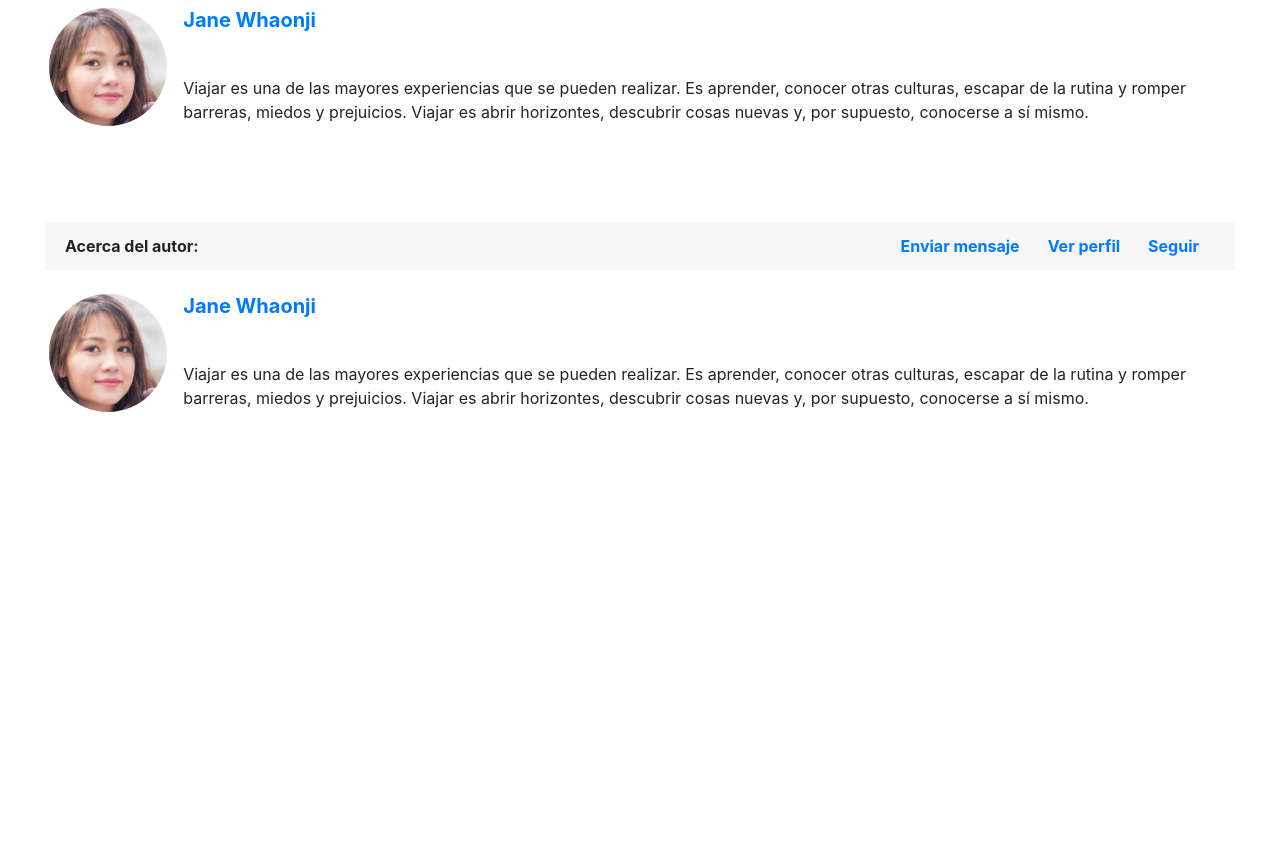
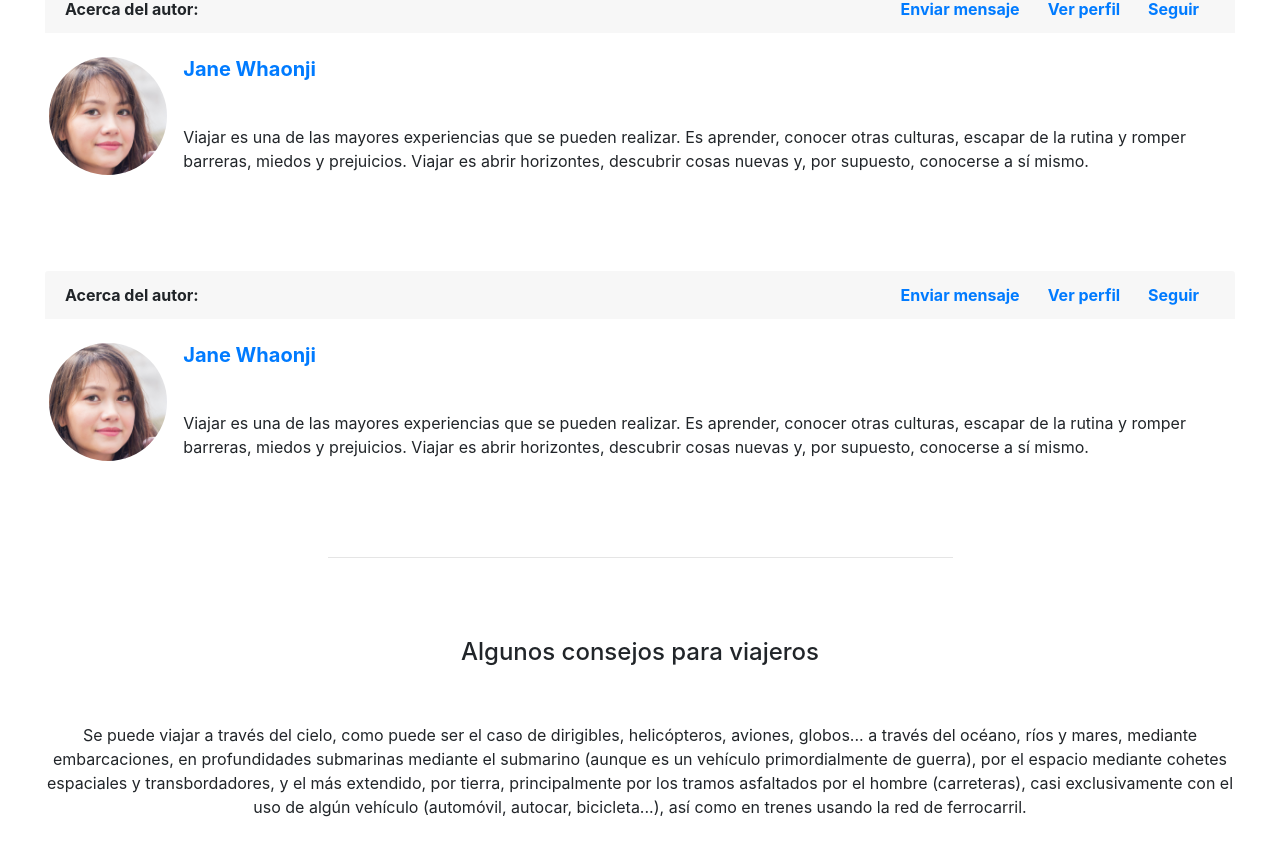
Before and after one commit to agustin-f/angular-site, an Angular app: page / in a window 1280 px wide. Shown: the part 3041-3897 px from the top of the page. Before the commit the page ends 3549 px from the top, so only its background shows below. Built offline with nearby package versions, Linux system fonts and the light colour scheme.

Commit message:
add hr tag and styles

```diff
--- a/src/app/app.component.html
+++ b/src/app/app.component.html
@@ -21,6 +21,8 @@
         <p class="text-center p-padding">Se puede viajar a través del cielo, como puede ser el caso de dirigibles, helicópteros, aviones, globos... a través del océano, ríos y mares, mediante embarcaciones, en profundidades submarinas mediante el submarino (aunque es un vehículo primordialmente de guerra), por el espacio mediante cohetes espaciales y transbordadores, y el más extendido, por tierra, principalmente por los tramos asfaltados por el hombre (carreteras), casi exclusivamente con el uso de algún vehículo (automóvil, autocar, bicicleta...), así como en trenes usando la red de ferrocarril.</p>
     </div>
 
+    <hr class="hr-style">
+
     <h1 class="h4-padding col-12 d-flex flex-column justify-content-center align-items-center w-100 mb-5 mt-5">El Blog del viajero</h1>
     <div class="col-12 d-flex flex-row flex-wrap mb-5 mt-5">
 
@@ -31,4 +33,11 @@
 
     </div>
 
+    <hr class="hr-style">
+
+    <div class="col-12 d-flex flex-column justify-content-center align-items-center w-100 mb-5 mt-5">
+        <h4 class="h4-padding">Algunos consejos para viajeros</h4>
+        <p class="text-center p-padding">Se puede viajar a través del cielo, como puede ser el caso de dirigibles, helicópteros, aviones, globos... a través del océano, ríos y mares, mediante embarcaciones, en profundidades submarinas mediante el submarino (aunque es un vehículo primordialmente de guerra), por el espacio mediante cohetes espaciales y transbordadores, y el más extendido, por tierra, principalmente por los tramos asfaltados por el hombre (carreteras), casi exclusivamente con el uso de algún vehículo (automóvil, autocar, bicicleta...), así como en trenes usando la red de ferrocarril.</p>
+    </div>
+
 </div>
--- a/src/styles.css
+++ b/src/styles.css
@@ -17,3 +17,10 @@
 .p-padding{
     padding: 1rem;
 }
+
+.hr-style{
+    color: lightskyblue;
+    width: 50%;
+    margin-top: 2rem;
+    margin-bottom: 2rem;
+}
```
